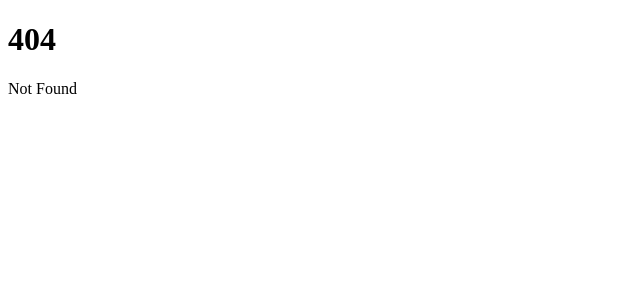
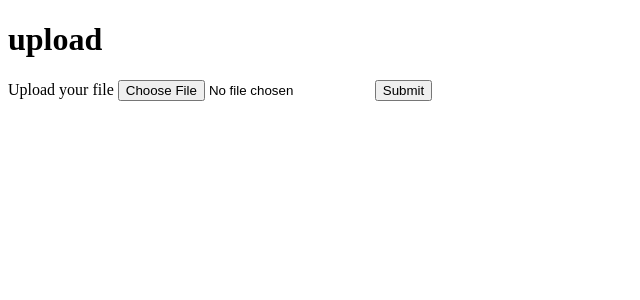
Before and after one commit to ugackMiner53/HackNC2024, a SvelteKit app: page /upload in a window 1280 px wide. Before the commit this address had no page. Shown: the top 300 px of the page, without its empty margins (0-640 px from the left). Built offline with nearby package versions, Linux system fonts and the light colour scheme.

Commit message:
uploading files

```diff
--- /dev/null
+++ b/src/routes/upload/+page.server.ts
@@ -0,0 +1,24 @@
+import { fail } from '@sveltejs/kit';
+import { writeFileSync } from 'fs';
+
+export const actions = {
+  default: async ({ request }) => {
+    const formData = Object.fromEntries(await request.formData());
+
+    if (!(formData.fileToUpload as File).name || (formData.fileToUpload as File).name === 'undefined') {
+      return fail(400, {
+        error: true,
+        message: 'You must provide a file to upload'
+      });
+    }
+
+    const { fileToUpload } = formData as { fileToUpload: File };
+
+    // Write the file to the static folder
+    // writeFileSync(`static/${fileToUpload.name}`, Buffer.from(await fileToUpload.arrayBuffer()));
+
+    return {
+      success: true
+    };
+  }
+};
--- /dev/null
+++ b/src/routes/upload/+page.svelte
@@ -0,0 +1,31 @@
+<script lang="ts">
+  import { enhance } from '$app/forms';
+  import type { ActionData } from './$types';
+
+  const goodExt = ['.jpg', '.jpeg', '.png', '.webp'];
+
+  export let form: ActionData;
+</script>
+
+<svelte:head>
+  <title>SvelteKit file upload</title>
+</svelte:head>
+
+<main>
+  <h1>upload</h1>
+
+  <form method="post" use:enhance enctype="multipart/form-data">
+    <label for="file">Upload your file</label>
+    <input type="file" id="file" name="fileToUpload" accept={goodExt.join(',')} required />
+
+    <button type="submit">Submit</button>
+  </form>
+
+  {#if form?.error}
+    boo
+  {/if}
+
+  {#if form?.success}
+    yay
+  {/if}
+</main>
```
